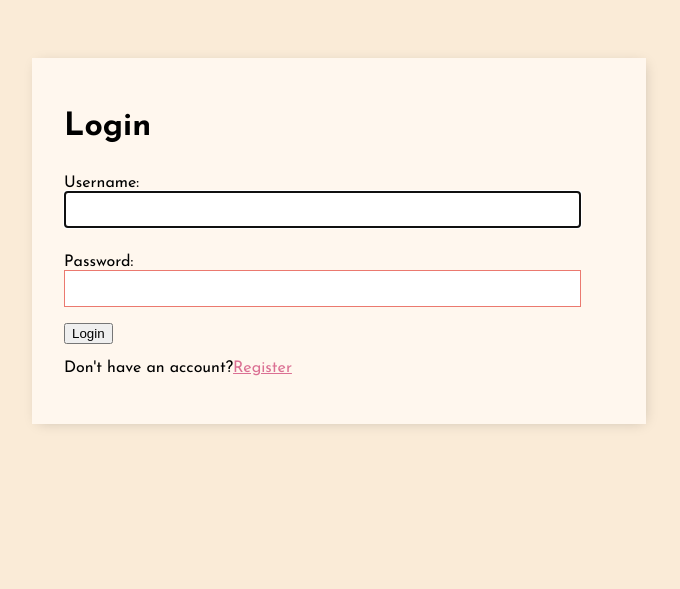
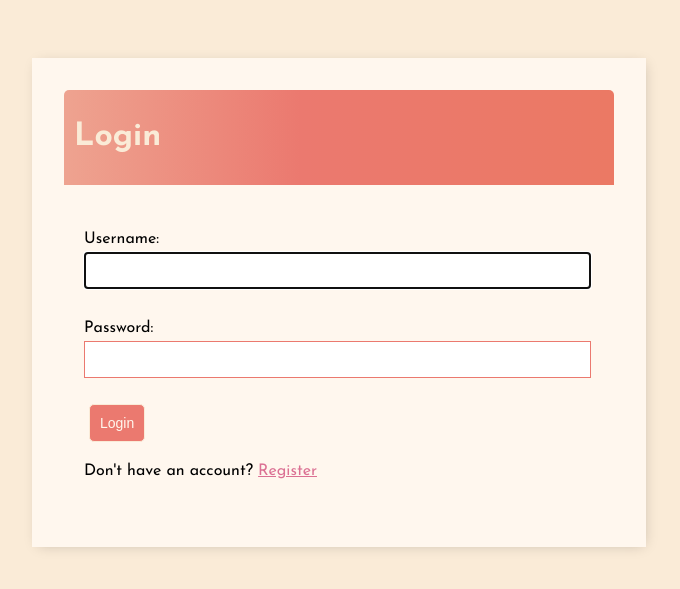
Before and after one commit to Arushi-Kapkoti/To-Do-List-Application, a Django app: page /login/ in a window 1280 px wide. Shown: the top 589 px of the page, without its empty margins (301-981 px from the left). Run offline with Django 5.2, Linux system fonts and the light colour scheme; some web fonts are replaced.

Commit message:
Added final styling

```diff
--- a/todo_list/base/templates/base/login.html
+++ b/todo_list/base/templates/base/login.html
@@ -2,17 +2,21 @@
 
 {% block content %}
 
+<div class="header-bar">
     <h1>Login</h1>
+</div>
 
+<div class="card-body">
     <form method="POST">
         {% csrf_token %}
         {{form.as_p}}
         <!-- to render django form as paragraph -->
-    <input type = 'submit' value="Login"/>
+        <input class="button" type = 'submit' value="Login"/>
     </form>
+    <p>Don't have an account? <a href="{% url 'register' %}">Register</a></p>
+</div>
+<!-- passwords: -->
 <!-- johnuser1 -->
 <!-- sulamita: useruser2 -->
 
-<p>Don't have an account?<a href="{% url 'register' %}">Register</a></p>
-
 {% endblock content %}
--- a/todo_list/base/templates/base/main.html
+++ b/todo_list/base/templates/base/main.html
@@ -93,6 +93,7 @@
             justify-content: space-between;
             align-items: center;
             padding: 10px;
+            padding-left: 0px;
         }
 
         #add-link{
@@ -107,7 +108,9 @@
         textarea {
             border: 1px solid #EB796F;
             padding: 10px;
-            width: 90%;
+            width: 95%;
+            margin: 5px;
+            margin-left: 0px;
         }
 
         label {
@@ -115,15 +118,28 @@
             display: block;
         }
 
-        .button{
+        /* .button{
             border: 1px solid #EB796F;
-            background-color: #FAFAFA;
+            background-color: rgb(255, 247, 238);;
             color: #EB796F;
             padding: 10px;
             font-size: 14px;
             border-radius: 5px;
             cursor: pointer;
             text-decoration: none;
+            margin: 5px;
+        } */
+
+        .button{
+            border: 1px solid antiquewhite;
+            background-color:#EB796F;
+            color: rgb(255, 247, 238);
+            padding: 10px;
+            font-size: 14px;
+            border-radius: 5px;
+            cursor: pointer;
+            text-decoration: none;
+            margin: 5px;
         }
 
         .card-body{
--- a/todo_list/base/templates/base/task_list.html
+++ b/todo_list/base/templates/base/task_list.html
@@ -15,7 +15,7 @@
 </div>
 
 <div id="search-add-wrapper">
-    <form method="GET" style="margin-top: 20px;display: flex;">
+    <form method="GET" style="display: flex; width: 60%;">
         <input type="text" name="search-area" value="{{search_area}}">
         <input class="button" type="submit" value="Search">
     </form>
```
Also changed, not shown: todo_list/base/templates/base/register.html (+20 -9 lines), todo_list/db.sqlite3. Lines whose indentation alone changed are shown as unchanged.
